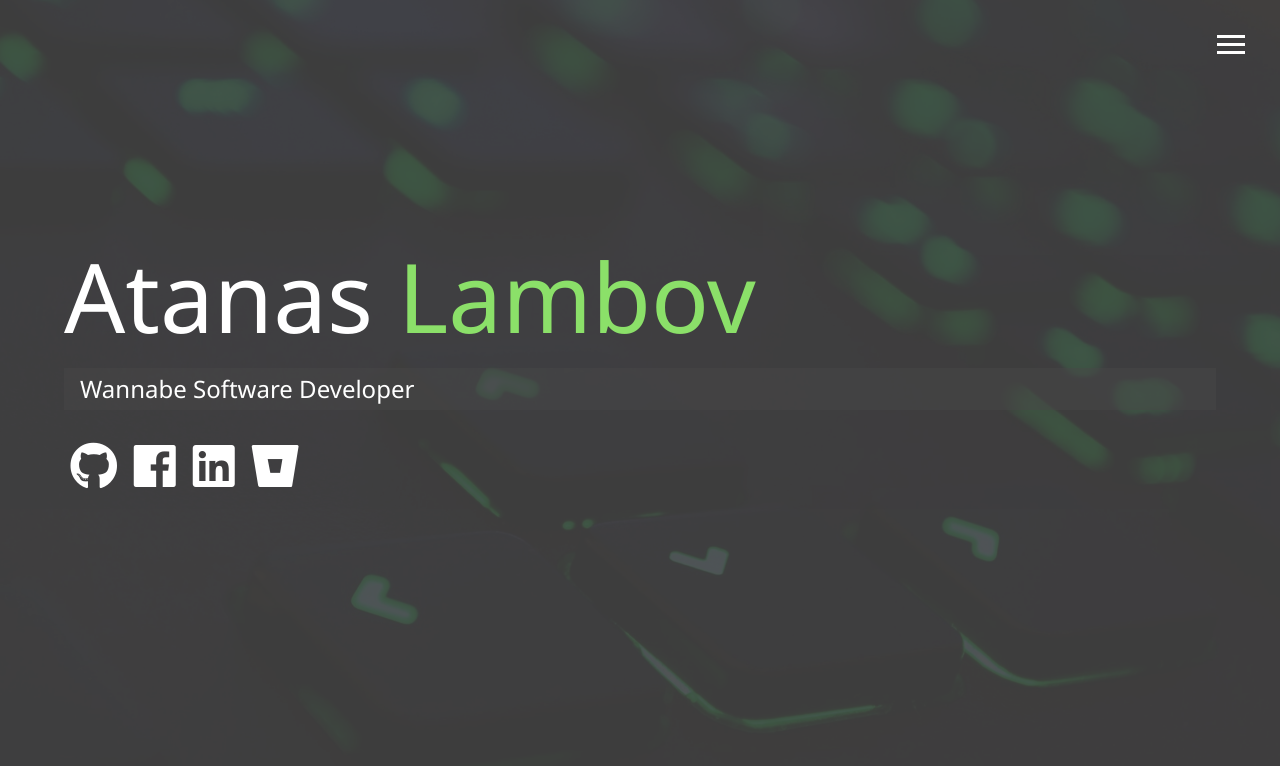
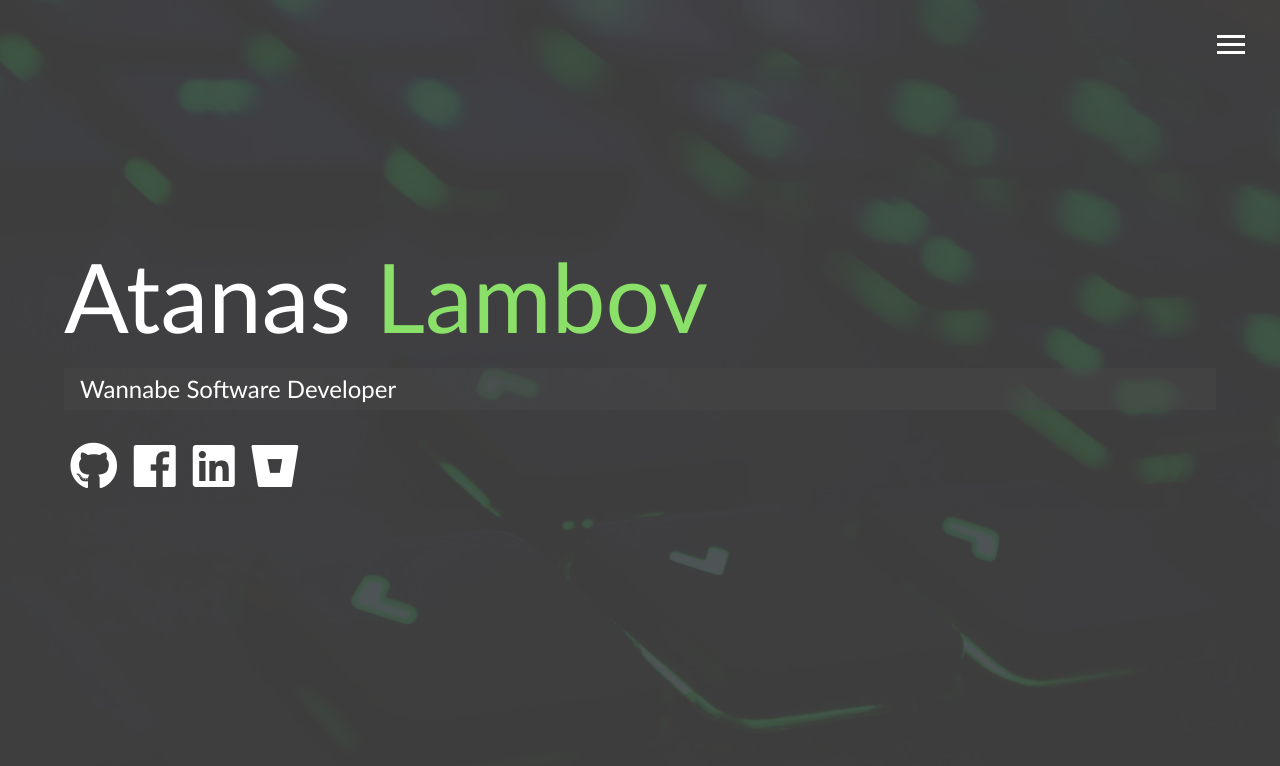
Before and after one commit to Preap/portfolio, a website: page dist/index.html in a window 1280 px wide. Drawn offline with Linux system fonts and the light colour scheme.

Commit message:
changed font

```diff
--- a/scss/_config.scss
+++ b/scss/_config.scss
@@ -1,5 +1,7 @@
 $primary-color: #444;
 $secondary-color: #8be069;
+// $primary-color: rgb(134, 31, 24);
+// $secondary-color: #0011ff;
 $show-home-image: true;
 $home-image: url(../img/keyboard.jpg);
 $portrait-image: url(../img/port2BW.jpg);
--- a/scss/main.scss
+++ b/scss/main.scss
@@ -16,7 +16,8 @@ body {
   color: set-text-color($primary-color);
   height: 100%;
   margin: 0;
-  font-family: "Segoe UI", Tahoma, Geneva, Verdana, sans-serif;
+  // font-family: "Segoe UI", Tahoma, Geneva, Verdana, sans-serif;
+  font-family: 'Gill Sans', 'Gill Sans MT', Calibri, 'Trebuchet MS', sans-serif;
   line-height: 1.5;
 }
 
```
Also changed, not shown: dist/css/main.css.
